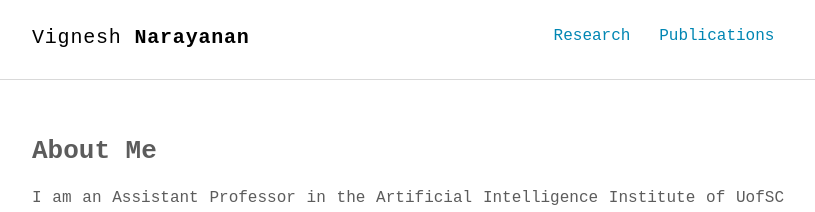
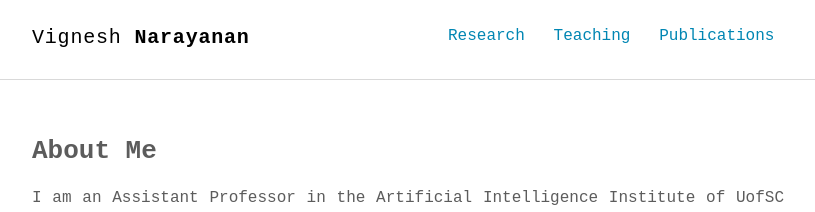
Before and after one commit to vigsnar/old_html_thinkspace, a Jekyll site: the page built from index.html, in a window 1280 px wide. Shown: the top 212 px of the page, without its empty margins (232-1047 px from the left). Built offline with Jekyll 4.4.1, drawn with Linux system fonts in a browser that asks for light colours; some web fonts are replaced.

Commit message:
Update nav.html

```diff
--- a/_includes/nav.html
+++ b/_includes/nav.html
@@ -5,7 +5,7 @@
     <ul class="navbar">
       <!--<li><a href="{{ '/about' | prepend: site.baseurl | prepend: site.url }}">About</a></li>-->
       <li><a href="{{ '/research' | prepend: site.baseurl | prepend: site.url }}">Research</a></li>
-      <!--<li><a href="{{ '/teaching' | prepend: site.baseurl | prepend: site.url }}">Teaching</a></li>-->
+      <li><a href="{{ '/teaching' | prepend: site.baseurl | prepend: site.url }}">Teaching</a></li>
       <li><a href="{{ '/publications' | prepend: site.baseurl | prepend: site.url }}">Publications</a></li>
       <!--<li><a href="{{ '/openings' | prepend: site.baseurl | prepend: site.url }}">Resources</a></li>-->
       <!--<li><a href="{{ "/feed.xml" | prepend: site.baseurl | prepend: site.url }}" target="_blank">RSS</a></li>-->
```
